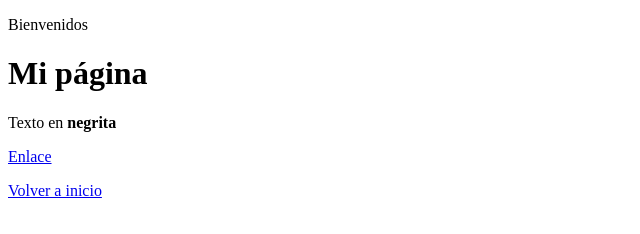
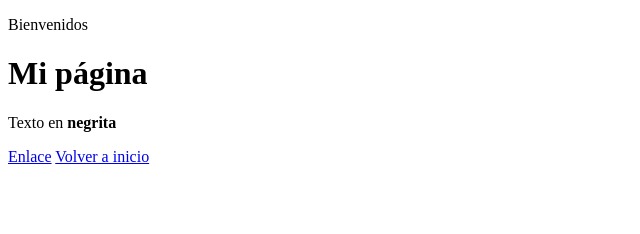
Before and after one commit to LuisMiguelCastel/LLMM-LMCO-1DAM, a plain HTML site: page ejercicios/Bloque1/e03-errores.html in a window 1280 px wide. Shown: the whole page, without its empty margins (0-640 px from the left). Drawn offline with Linux system fonts and the light colour scheme.

Commit message:
arreglo boton inicio

```diff
--- a/ejercicios/Bloque1/e03-errores.html
+++ b/ejercicios/Bloque1/e03-errores.html
@@ -15,6 +15,6 @@
     <p>Texto en <strong>negrita</strong></p>
     <a href="web.html">Enlace</a>
 
-    <p><a href="../../index.html">Volver a inicio</a></p>
+    <a href="../../index.html">Volver a inicio</a>
   </body>
 </html>
```
Also changed, not shown: ejercicios/Bloque1/e04-head.html (+1 -1 lines).
